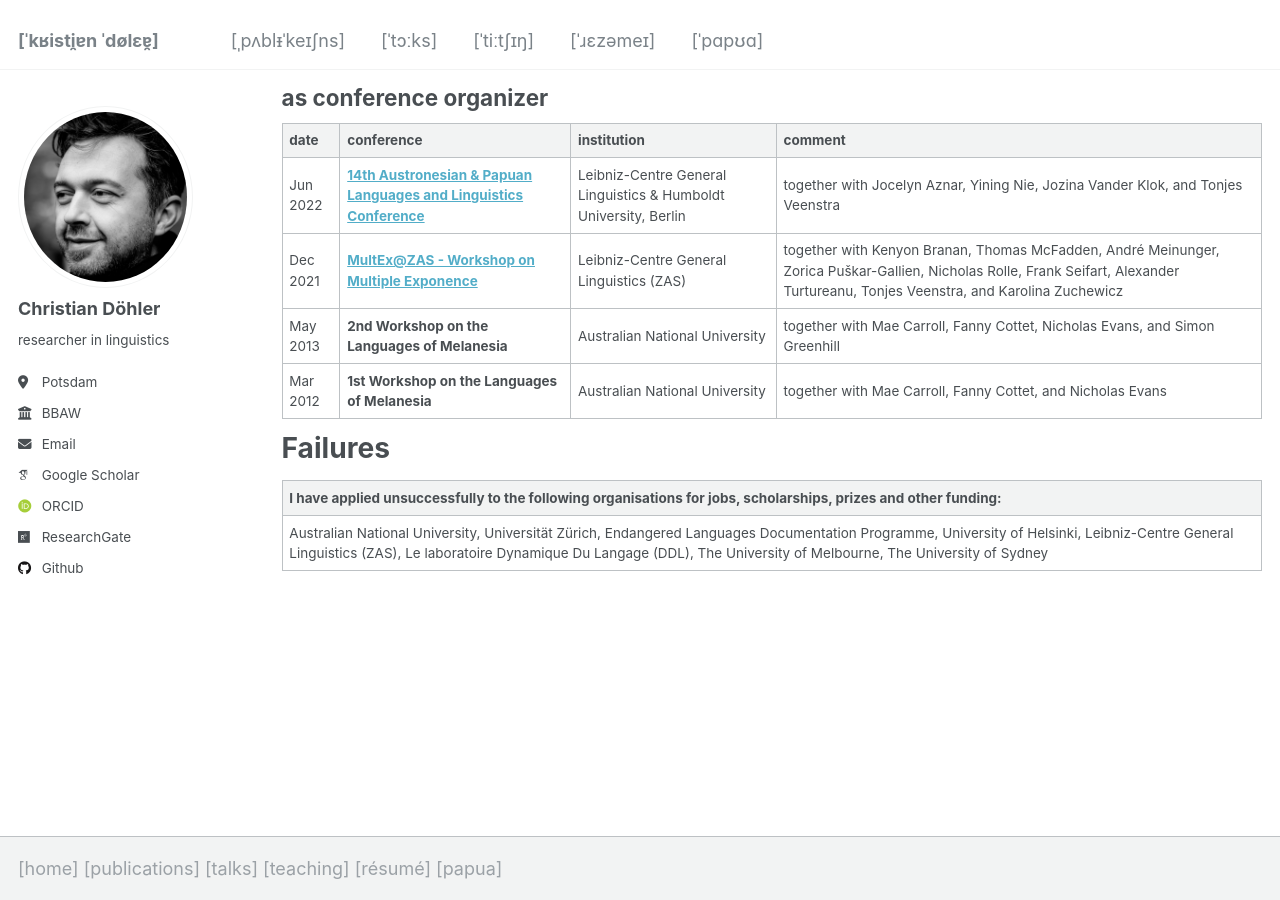
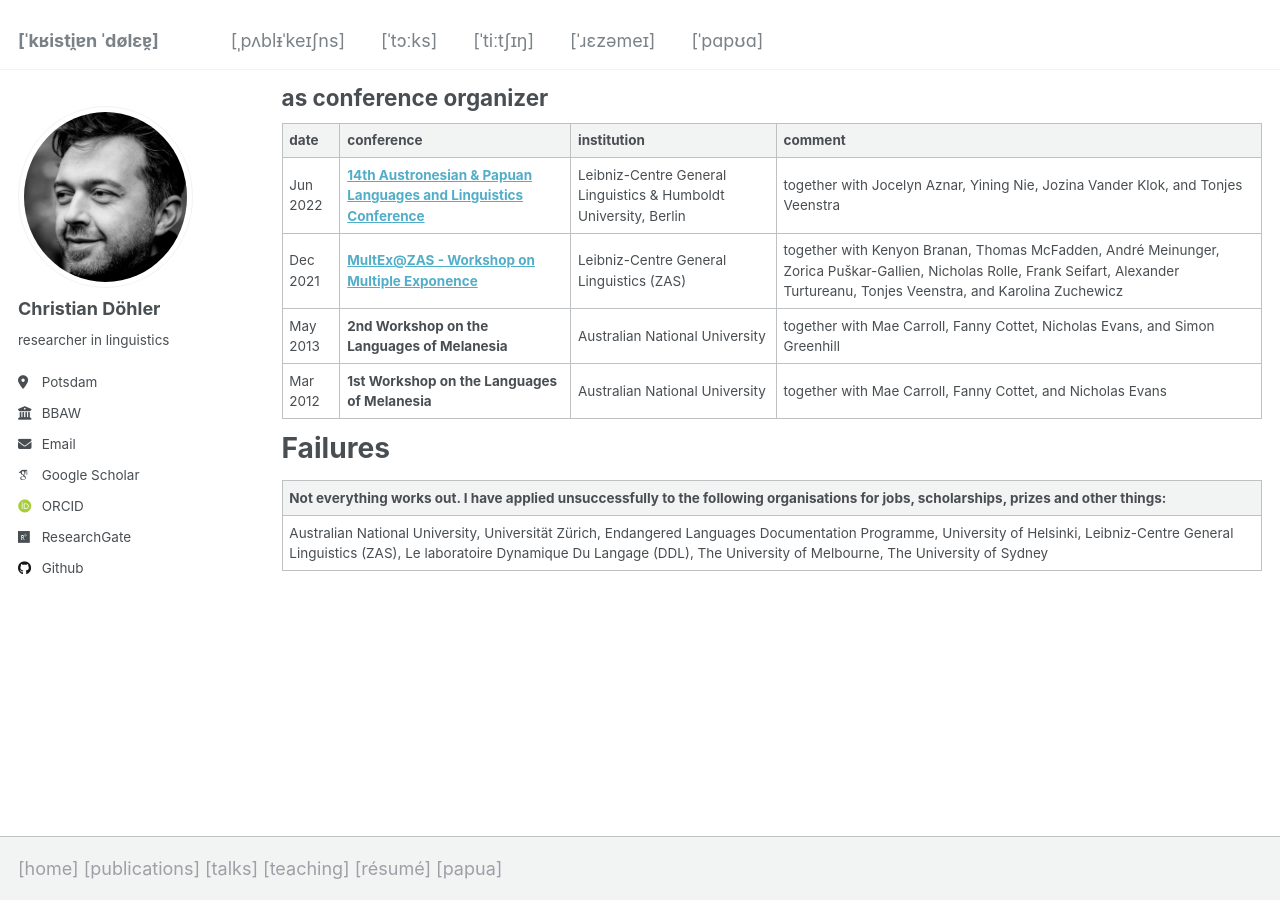
Before and after one commit to chrdoe/chrdoe.github.io, a Jekyll site: the page built from _pages/cv.md, in a window 1280 px wide and 900 px high, scrolled down 3419 px. Built offline with Jekyll 4.4.1, drawn with Linux system fonts in a browser that asks for light colours; some web fonts are replaced.

Commit message:
Update cv.md

```diff
--- a/_pages/cv.md
+++ b/_pages/cv.md
@@ -122,6 +122,6 @@ as conference organizer
 Failures
 ====
 
-|I have applied unsuccessfully to the following organisations for jobs, scholarships, prizes and other funding:|
+|Not everything works out. I have applied unsuccessfully to the following organisations for jobs, scholarships, prizes and other things:|
 |---|
 |Australian National University, Universität Zürich, Endangered Languages Documentation Programme, University of Helsinki, Leibniz-Centre General Linguistics (ZAS), Le laboratoire Dynamique Du Langage (DDL), The University of Melbourne, The University of Sydney|
```
